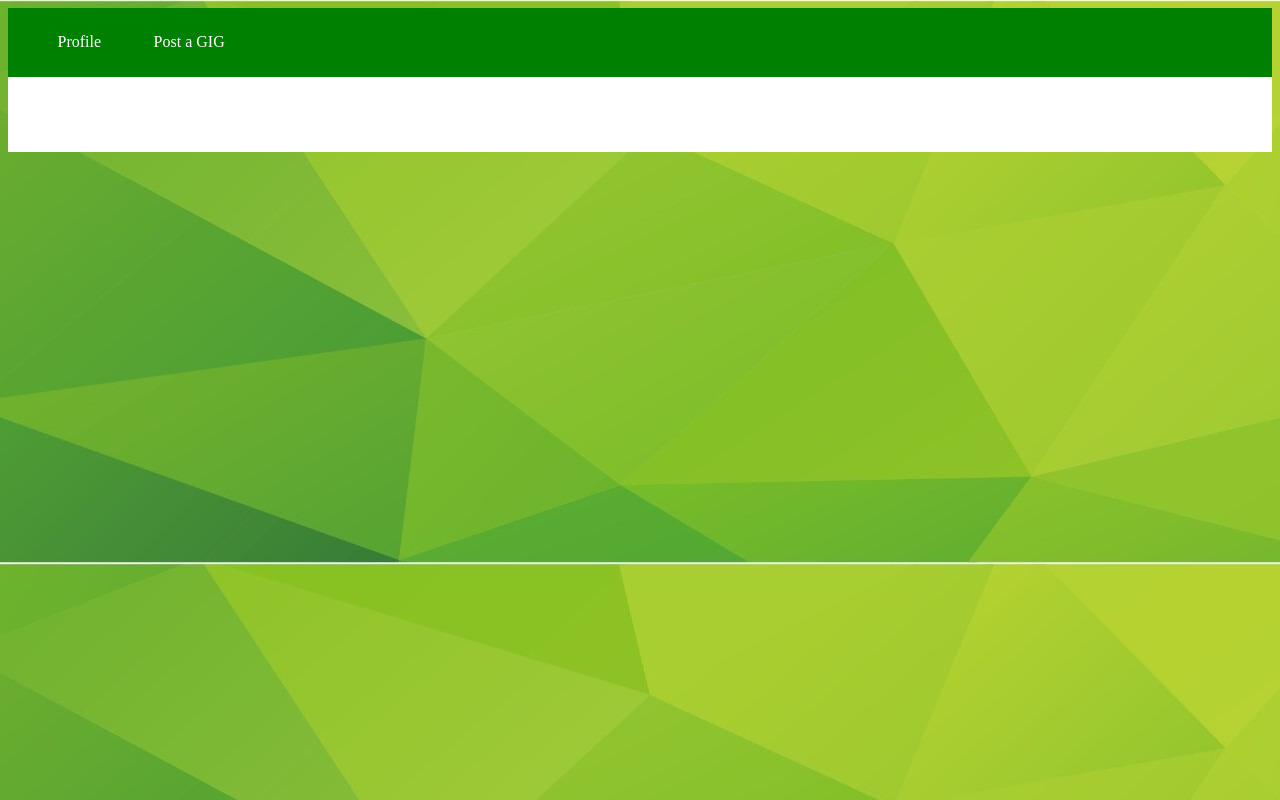
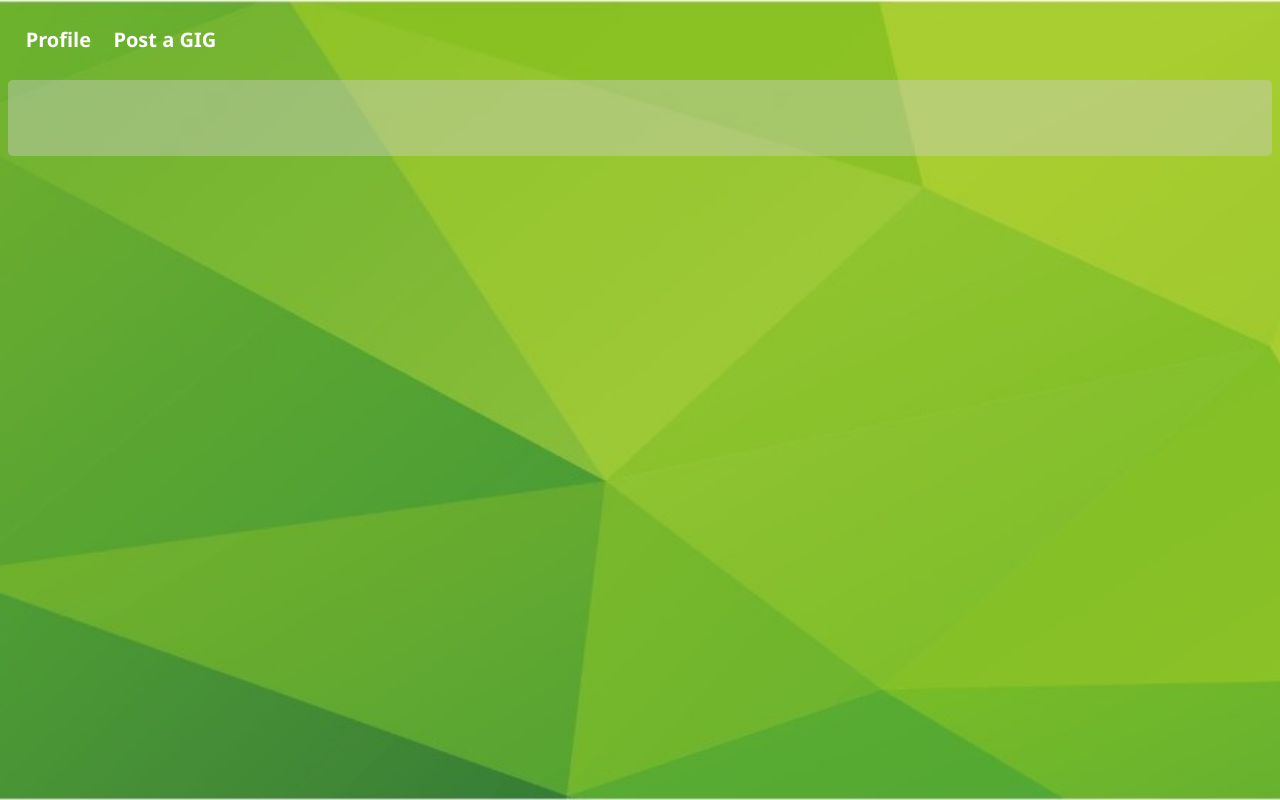
Before and after one commit to ANEASER/service_managemnt_system, a PHP site: page /market/market.php in a window 1280 px wide. Run offline with PHP 8.4, Linux system fonts and the light colour scheme; the visitor is signed in with stand-in values (Sample User, id 1); data that the repository does not hold is empty.

Commit message:
CSS Enhanced

```diff
--- a/login.php
+++ b/login.php
@@ -2,6 +2,7 @@
 <head>
  <title>Servie Online</title>
  <link rel="stylesheet" href="./styles/login_create_styles.css">
+ <link rel="stylesheet" href="./styles/mainstyles.css">
 </head>
 <body style="background-image:url('./styles/background.jpg')">
 <h1 id="sitename" style="text-align: center;color: white;font-family: 'Segoe UI';">U30$ SERVICES</h1>
@@ -45,7 +46,7 @@ if ($_SERVER['REQUEST_METHOD'] == 'POST') {
 ?>
 
 <center>
-<form method="post">
+<form method="post" style="background-color: rgba(204, 204, 204, 0.418);">
   <label for="username">Username:</label>
   <input type="text" id="username" name="username">
   <br>
--- a/market/market.php
+++ b/market/market.php
@@ -1,28 +1,29 @@
 <html>
 <head>
+  <link rel="stylesheet" href="../styles/mainstyles.css">
   <style>
+
     .Gigs{
       display:flex;
       flex-direction:row;
+      font-weight:bolder;
     }
 
-    .navitem{
-      margin : 0.5% 2% 0.5% 2%;
-      text-decoration: none;
-      color: inherit;
-    }
-
-    .navitem:hover {
-      border: solid yellow 2px;
-      padding:5px;
-      border-radius:5px;
-    }
-
+    input[type="submit"] {
+    background-color: #4CAF50;
+    color:white;
+    border-radius: 5px;
+    border: none;
+    padding: 10px 20px;
+    cursor: pointer;
+    margin-top: 10px;
+    font-weight: bolder;
+  }
 
   </style>
 </head>
 <body style="background-image:url('../styles/background.jpg')">
-  <nav style="dispaly:flex;padding:2%; color:white; background-color:green">
+  <nav>
   <a class="navitem" href="../profile.php">Profile</a>
   <a class="navitem" href="../postgig.php">Post a GIG</a>
   </nav>
@@ -49,10 +50,10 @@ $sql = "SELECT * FROM gigs WHERE username != '$current_user'";
 // Execute the statement
 $result = mysqli_query($conn, $sql);
 
-echo'<div class="Gigs" style="background-color:white; padding:3%;justify-content: flex-start;">';
+echo'<div class="Gigs" style="background-color: rgba(204, 204, 204, 0.418); padding:3%;justify-content: flex-start;border-radius:5px;flex-wrap:wrap">';
 // Loop through the results and display the information for each user
 while ($row = mysqli_fetch_array($result)) {
-  echo'<div style="background-color:green; padding:3%; color:white; margin-right:3%">';
+  echo'<div style="background-color:green; padding:3%; color:white; margin-right:3%;border-radius:5px">';
   echo "<p>Provider: " . $row['username'] . "</p>";
   echo "<p>Service: " . $row['gig_name'] . "</p>";
   echo "<p>Price: " . $row['price'] . "</p>";
--- a/styles/login_create_styles.css
+++ b/styles/login_create_styles.css
@@ -33,6 +33,7 @@ form {
     padding: 10px 20px;
     cursor: pointer;
     margin-top: 10px;
+    font-weight: bolder;
   }
 
   a {
--- /dev/null
+++ b/styles/mainstyles.css
@@ -0,0 +1,23 @@
+nav{
+    display:flex;height: 6%; padding:1%;color:white;flex-direction:row;
+  }
+
+  .navitem{
+  text-decoration: none;
+  color: inherit;
+  padding:5px;
+  margin-right:1%;
+  font-weight: bolder;
+  }
+
+  .navitem:hover {
+  background-color: rgba(204, 204, 204, 0.418);
+  border-radius:5px;
+  text-decoration: none;
+  }
+
+  body{
+    font-family: 'Segoe UI';
+    background-size: cover;
+    font-size:20px;
+  }
```
Also changed, not shown: create_user.php (+4 -3 lines), help.php (+4 -6 lines), postgig.php (+6 -17 lines), profile.php (+10 -22 lines).
